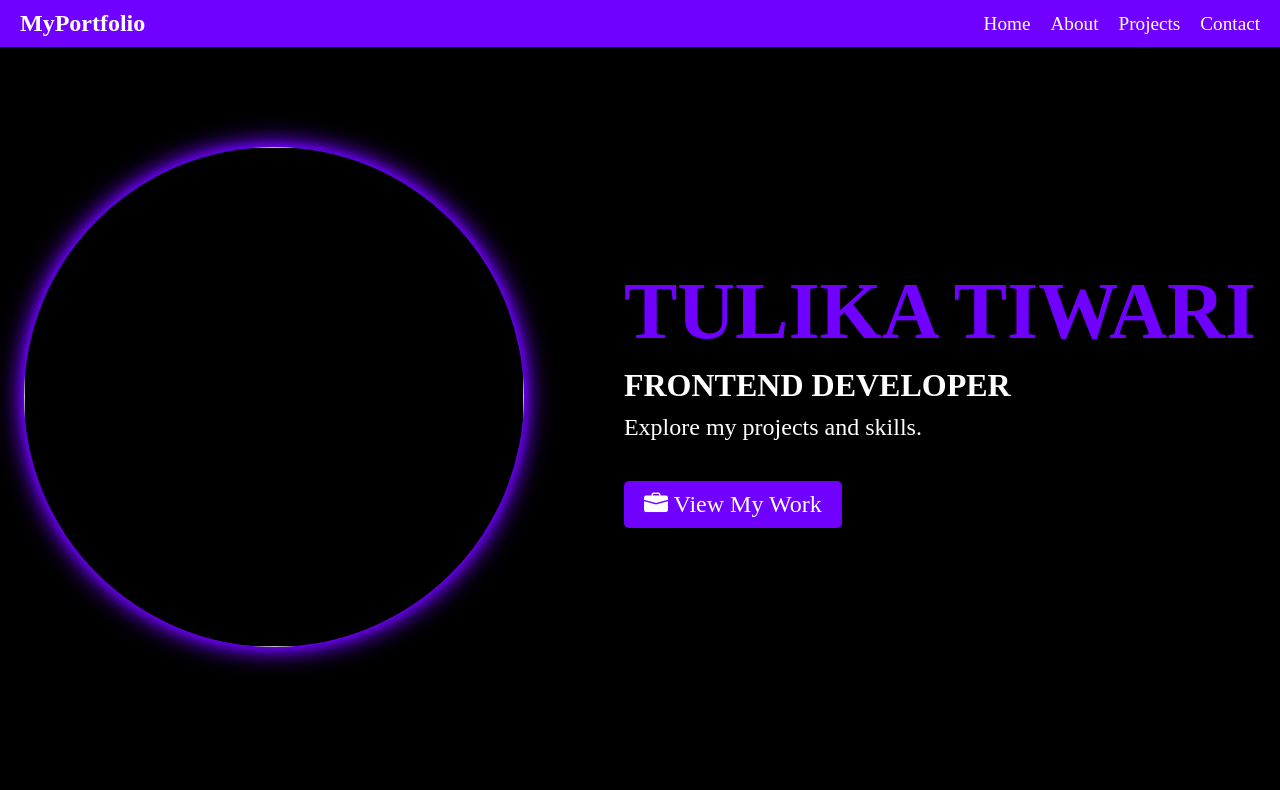
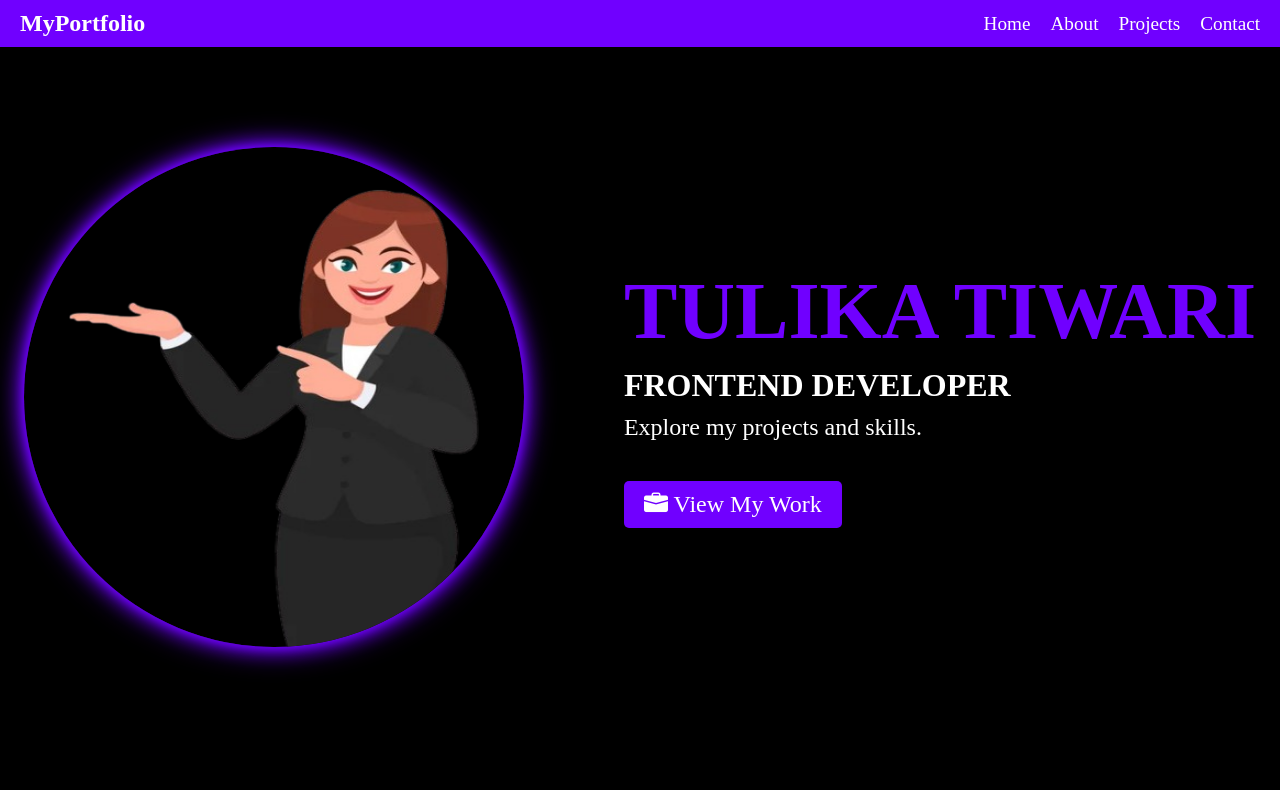
Before and after one commit to TulikaT/Portfolio, a plain HTML site: page index.html in a window 1280 px wide. Shown: the top 790 px of the page. Drawn offline with nearby package versions, Linux system fonts and the light colour scheme.

Commit message:
Update index.html

```diff
--- a/index.html
+++ b/index.html
@@ -25,7 +25,7 @@
 
     <main>
       <section class="hero" id="intro">
-        <img src="./Images/Profile.png" alt="" />
+        <img src="./Images/Profile-img.png" alt="" />
         <div class="hero-content">
           <h1>Tulika Tiwari</h1>
           <h2>Frontend Developer</h2>
```
